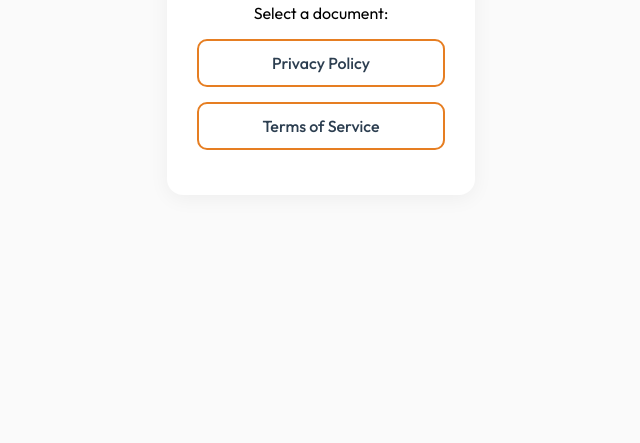
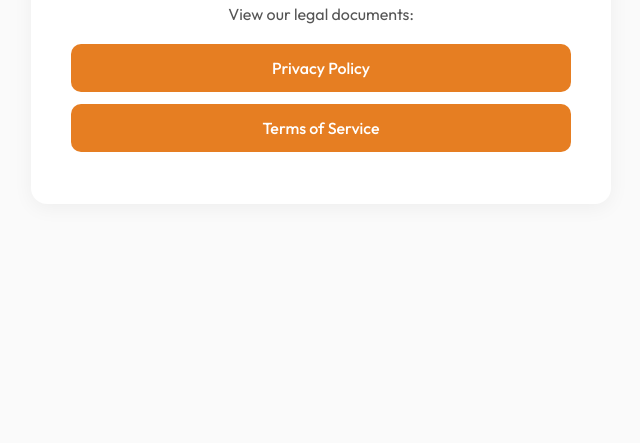
Before and after one commit to AU-Journey/au-journey-legal, a plain HTML site: page index.html in a window 1280 px wide. Shown: the part 357-800 px from the top of the page, without its empty margins (319-959 px from the left). Drawn offline with Linux system fonts and the light colour scheme.

Commit message:
Update index.html (landing page)

```diff
--- a/index.html
+++ b/index.html
@@ -9,7 +9,8 @@
   body {
     font-family: 'Outfit', sans-serif;
     background-color: #fafafa;
-    margin: 0; padding: 0;
+    margin: 0;
+    padding: 0;
     display: flex;
     justify-content: center;
     align-items: center;
@@ -17,37 +18,43 @@
   }
   .container {
     background: #fff;
-    padding: 30px;
+    padding: 40px;
     border-radius: 16px;
     text-align: center;
     box-shadow: 0 4px 20px rgba(0,0,0,0.05);
     max-width: 500px;
+    width: 90%;
   }
   h1 {
     color: #E67E22;
     font-weight: 500;
+    margin-bottom: 20px;
+  }
+  p {
+    color: #555;
+    font-size: 16px;
+    margin-bottom: 20px;
   }
   a {
     display: block;
-    margin: 15px 0;
+    margin: 12px 0;
     text-decoration: none;
     font-weight: 500;
-    color: #2c3e50;
-    border: 2px solid #E67E22;
-    padding: 12px;
+    color: #fff;
+    background-color: #E67E22;
+    padding: 14px;
     border-radius: 10px;
-    transition: background 0.3s;
+    transition: background 0.3s ease;
   }
   a:hover {
-    background: #E67E22;
-    color: white;
+    background-color: #cf6a14;
   }
 </style>
 </head>
 <body>
   <div class="container">
     <h1>AU Journey Legal</h1>
-    <p>Select a document:</p>
+    <p>View our legal documents:</p>
     <a href="privacy-policy/">Privacy Policy</a>
     <a href="terms-of-service/">Terms of Service</a>
   </div>
```
